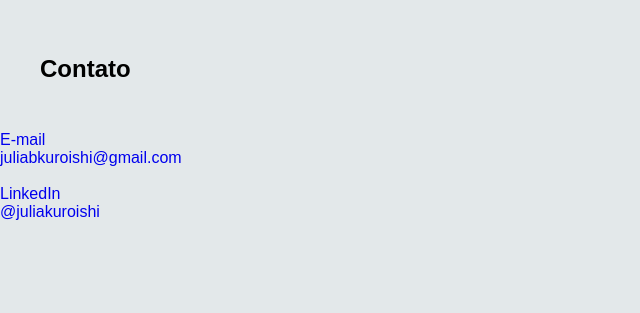
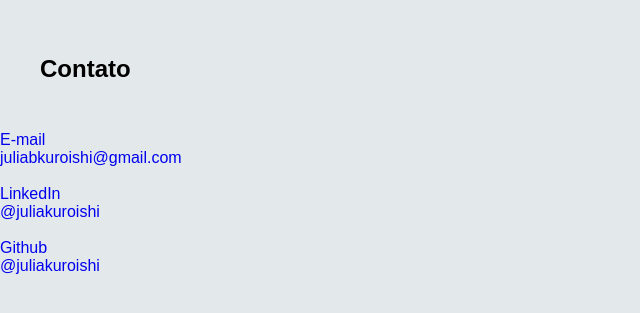
Before and after one commit to juliakuroishi/juliakuroishi.github.io, a plain HTML site: page index.html in a window 1280 px wide. Shown: the part 2405-2718 px from the top of the page, without its empty margins (0-640 px from the left). Drawn offline with Linux system fonts and the light colour scheme.

Commit message:
correcao

```diff
--- a/index.html
+++ b/index.html
@@ -80,6 +80,11 @@
                     <p>LinkedIn</p>
                     <p>@juliakuroishi</p>
                 </a>
+                <a href="https://github.com/juliakuroishi" target="_blank">
+                    <img>
+                    <p>Github</p>
+                    <p>@juliakuroishi</p>
+                </a>
             </section>
         </main>
 
```
Also changed, not shown: 1 other file.
